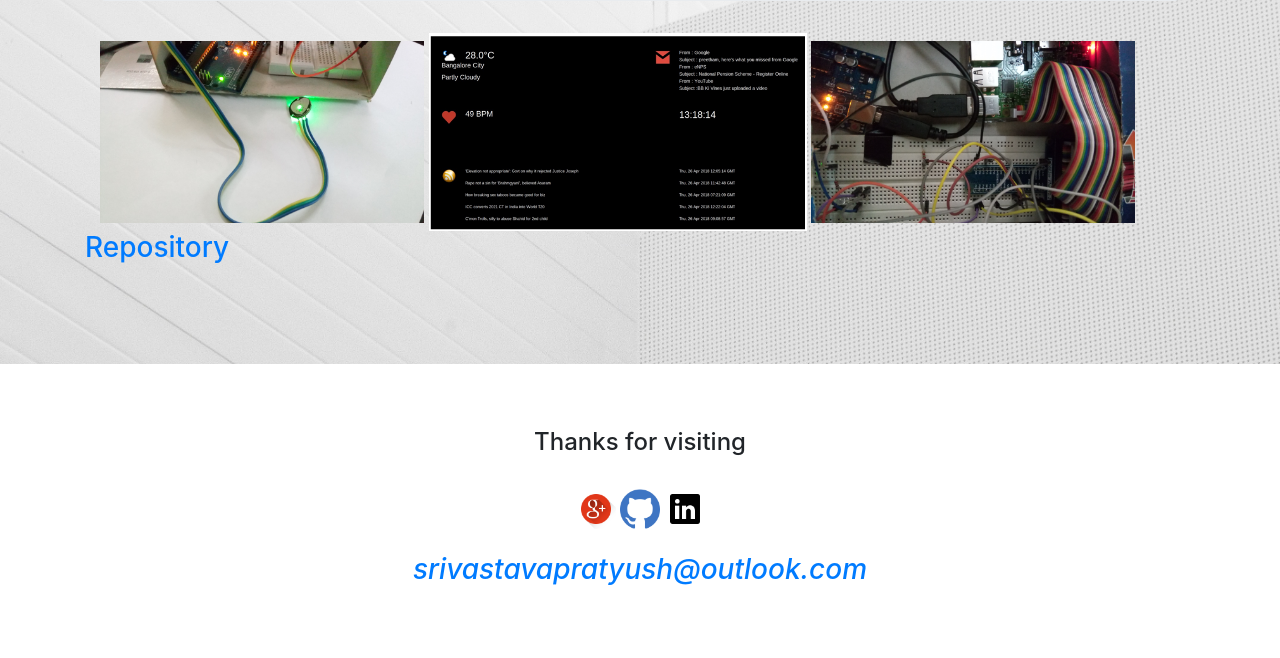
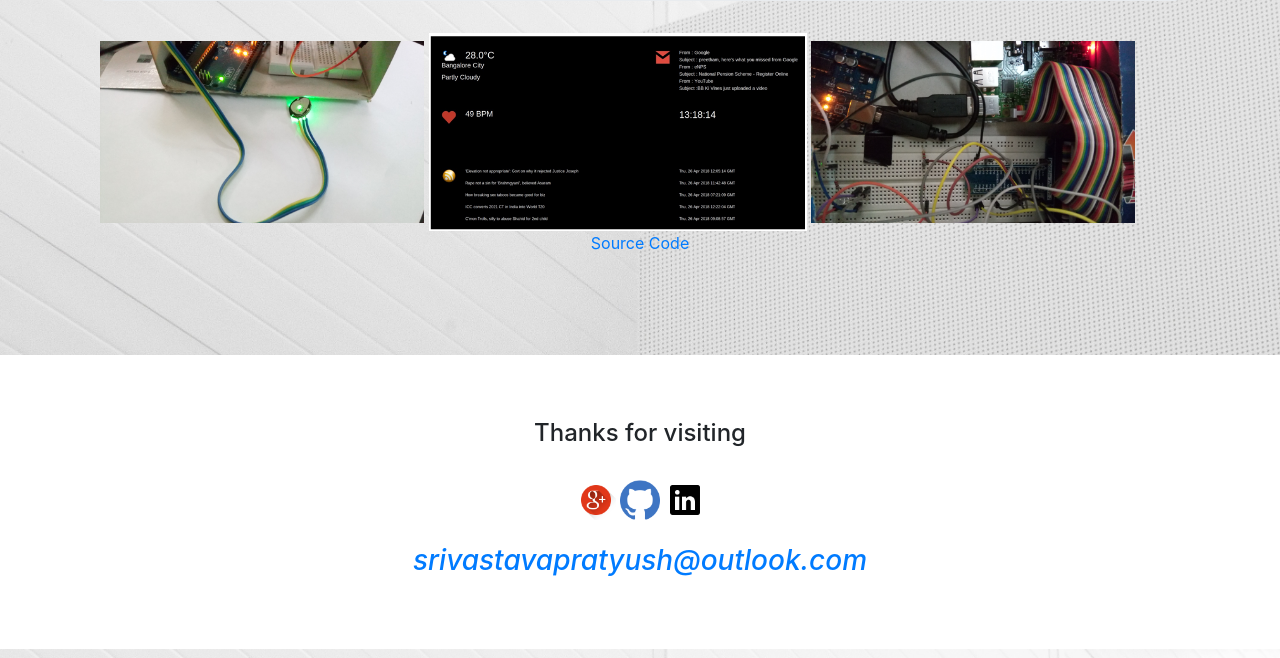
Before and after one commit to 1994newbie/djangoporfolio, a Django app: a page that uses templates/home/Iot_project.html in a window 1280 px wide. Shown: the part 1134-1792 px from the top of the page. Run offline with Django 3.2, Linux system fonts and the light colour scheme; some libraries are stand-ins or nearby versions.

Commit message:
added links

```diff
--- a/templates/home/Iot_project.html
+++ b/templates/home/Iot_project.html
@@ -37,6 +37,7 @@
               <img src="{%static 'images/iot2.jpg'%}" width="30%" height="50%">
               <img src="{%static 'images/Iot3.PNG'%}" width="35%" height="50%">
               <img  src="{% static 'images/iot1.jpg' %}" width="30%" height="50%">
+              <br>
+              <center><a href="#">Source Code</a></center>
         </div>
-        <h3><a href="#">Repository</a></h3>
 {% endblock %}
```
